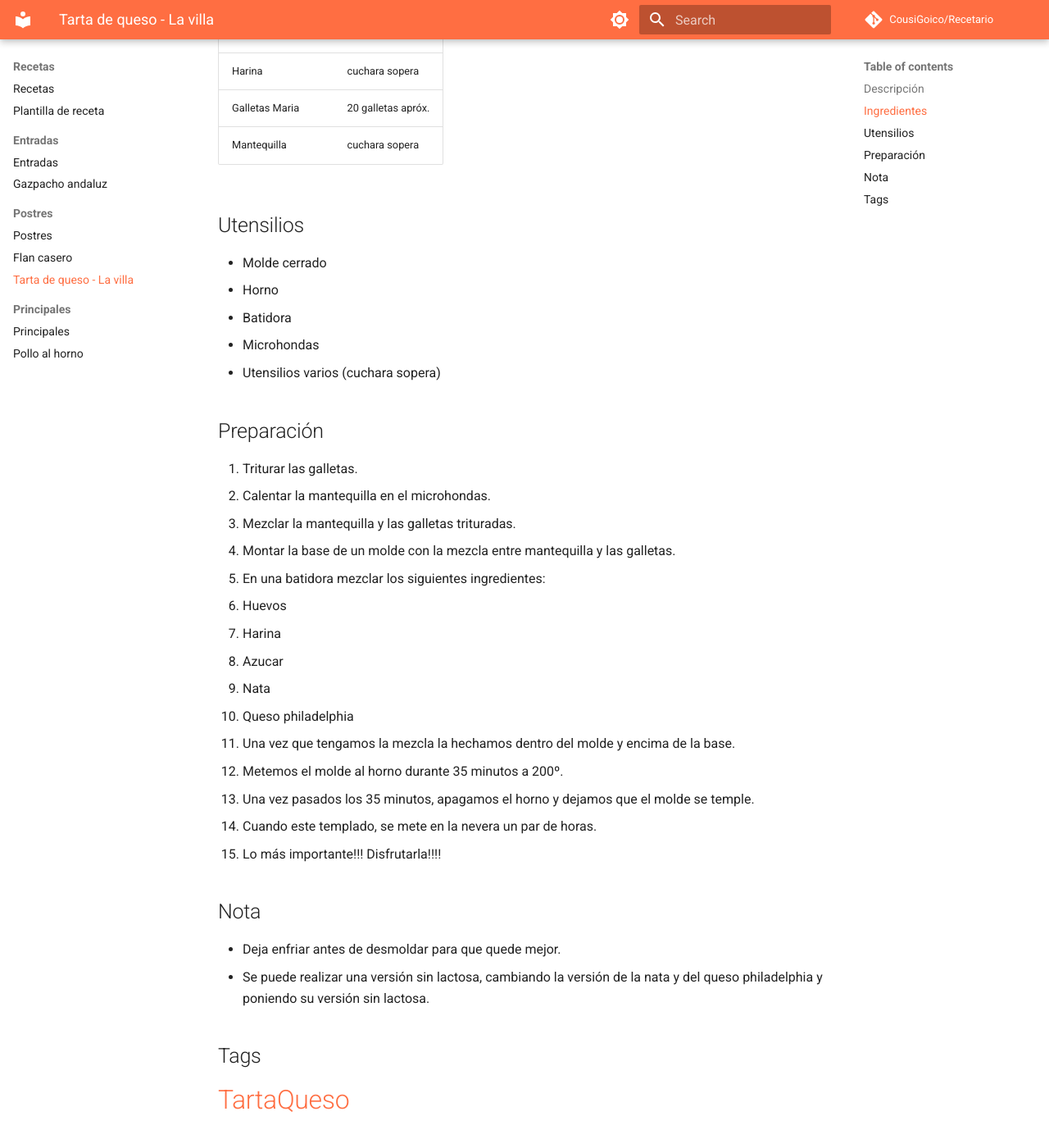
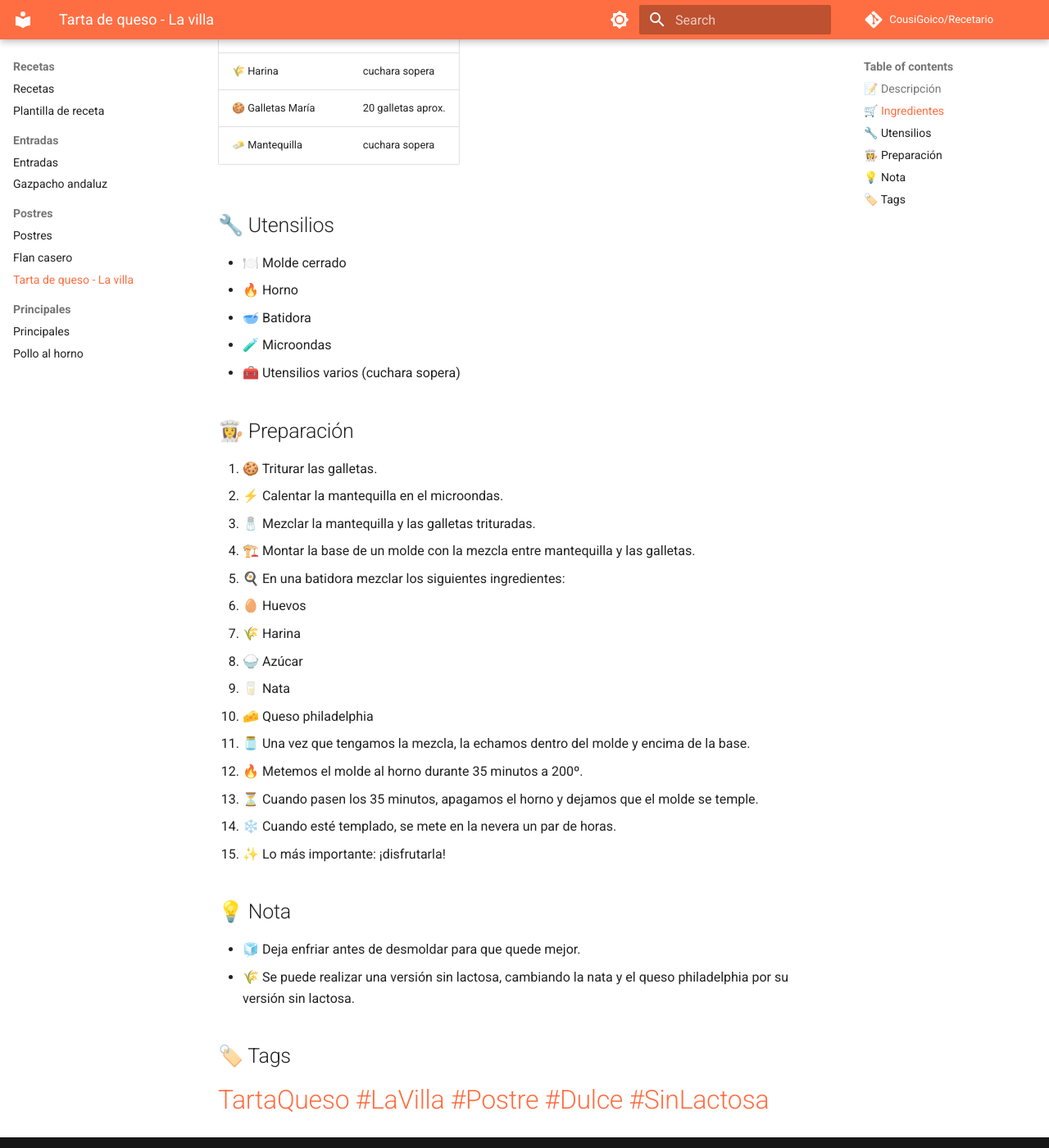
Before and after one commit to CousiGoico/Recetario, an MkDocs documentation site: the page built from docs/recetas/postres/tarta-queso.md, in a window 1280 px wide and 1400 px high, scrolled down 559 px. Shown: the whole window at 82% size. Built offline with MkDocs 1.6.1 and Material for MkDocs 9.7.7, drawn with Linux system fonts in a browser that asks for light colours; comment, search, counter and statistics services are not loaded; some of the changed text lies outside the part shown.

Commit message:
Add icons

```diff
--- a/docs/recetas/postres/tarta-queso.md
+++ b/docs/recetas/postres/tarta-queso.md
@@ -13,59 +13,55 @@ difficulty: fácil
 image: ../../assets/images/recetas/postres/flan-casero.svg
 ---
 
-# Flan casero
+# 🍰 Tarta de queso - La villa
 
-## Descripción
+## 📝 Descripción
 
 Tarta de queso - La villa
 
-## Ingredientes
+## 🛒 Ingredientes
 
 | Ingrediente | Cantidad |
 | --- | --- |
-|Queso philadelphia|500 mg|
-|Huevos|3 o 4|
-|Azucar|150 g|
-|Nata|5400 mg|
-|Harina|cuchara sopera|
-|Galletas Maria|20 galletas apróx.|
-|Mantequilla|cuchara sopera|
+| 🧀 Queso philadelphia | 500 mg |
+| 🥚 Huevos | 3 o 4 |
+| 🍚 Azúcar | 150 g |
+| 🥛 Nata | 5400 mg |
+| 🌾 Harina | cuchara sopera |
+| 🍪 Galletas María | 20 galletas aprox. |
+| 🧈 Mantequilla | cuchara sopera |
 
-## Utensilios
+## 🔧 Utensilios
 
-- Molde cerrado
-- Horno
-- Batidora
-- Microhondas
-- Utensilios varios (cuchara sopera)
+- 🍽️ Molde cerrado
+- 🔥 Horno
+- 🥣 Batidora
+- 🧪 Microondas
+- 🧰 Utensilios varios (cuchara sopera)
 
-## Preparación
+## 👩‍🍳 Preparación
 
-1. Triturar las galletas.
-2. Calentar la mantequilla en el microhondas.
-3. Mezclar la mantequilla y las galletas trituradas.
-4. Montar la base de un molde con la mezcla entre mantequilla y las galletas.
-5. En una batidora mezclar los siguientes ingredientes:
-  - Huevos
-  - Harina
-  - Azucar
-  - Nata
-  - Queso philadelphia
-6. Una vez que tengamos la mezcla la hechamos dentro del molde y encima de la base.
-7. Metemos el molde al horno durante 35 minutos a 200º.
-8. Una vez pasados los 35 minutos, apagamos el horno y dejamos que el molde se temple.
-9. Cuando este templado, se mete en la nevera un par de horas.
-10. Lo más importante!!! Disfrutarla!!!!
+1. 🍪 Triturar las galletas.
+2. ⚡ Calentar la mantequilla en el microondas.
+3. 🧂 Mezclar la mantequilla y las galletas trituradas.
+4. 🏗️ Montar la base de un molde con la mezcla entre mantequilla y las galletas.
+5. 🍳 En una batidora mezclar los siguientes ingredientes:
+  - 🥚 Huevos
+  - 🌾 Harina
+  - 🍚 Azúcar
+  - 🥛 Nata
+  - 🧀 Queso philadelphia
+6. 🫙 Una vez que tengamos la mezcla, la echamos dentro del molde y encima de la base.
+7. 🔥 Metemos el molde al horno durante 35 minutos a 200º.
+8. ⏳ Cuando pasen los 35 minutos, apagamos el horno y dejamos que el molde se temple.
+9. ❄️ Cuando esté templado, se mete en la nevera un par de horas.
+10. ✨ Lo más importante: ¡disfrutarla!
 
-## Nota
+## 💡 Nota
 
-- Deja enfriar antes de desmoldar para que quede mejor.
-- Se puede realizar una versión sin lactosa, cambiando la versión de la nata y del queso philadelphia y poniendo su versión sin lactosa.
+- 🧊 Deja enfriar antes de desmoldar para que quede mejor.
+- 🌾 Se puede realizar una versión sin lactosa, cambiando la nata y el queso philadelphia por su versión sin lactosa.
 
-## Tags
+## 🏷️ Tags
 
-#TartaQueso
-#LaVilla
-#Postre
-#Dulce
-#SinLactosa
+#TartaQueso #LaVilla #Postre #Dulce #SinLactosa
```
